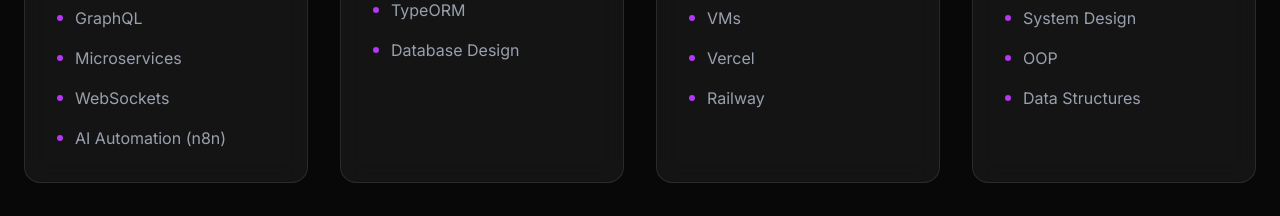
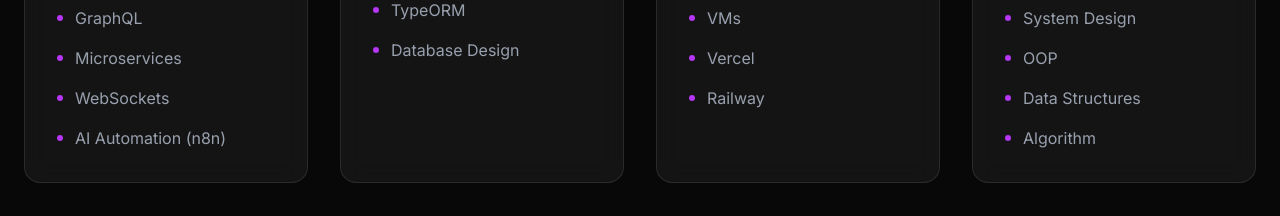
Before and after one commit to mohie-dev/my-profile, a Next.js app: page / in a window 1280 px wide. Shown: the part 3260-3476 px from the top of the page. Built offline with nearby package versions, Linux system fonts and the light colour scheme.

Commit message:
update: skills section

```diff
--- a/src/components/About.tsx
+++ b/src/components/About.tsx
@@ -101,7 +101,7 @@
 
               <h3 className="text-2xl font-bold text-white mb-4 tracking-tight">Discipline Off-Screen</h3>
               <p className="text-gray-400 text-lg leading-relaxed mb-6">
-                Beyond the screen, I am a <span className="text-white font-medium">high-level Judo player</span> and dedicated bodybuilder. These aren&apos;t just hobbies; they are the foundation of my engineering mindset.
+                Beyond the screen, I am a <span className="text-white font-medium">high-level Judo player </span> and dedicated bodybuilder. These aren&apos;t just hobbies; they are the foundation of my engineering mindset.
               </p>
               <div className="flex flex-wrap gap-3">
                 <span className="px-3 py-1 rounded-lg bg-white/5 border border-white/10 text-[10px] uppercase tracking-wider text-gray-300">Competitive Judo</span>
--- a/src/components/Skills.tsx
+++ b/src/components/Skills.tsx
@@ -22,7 +22,7 @@
   {
     category: "Languages & Core",
     icon: <Code className="w-6 h-6" />,
-    items: ["TypeScript", "JavaScript", "C++", "Python","System Design", "OOP", "Data Structures"],
+    items: ["TypeScript", "JavaScript", "C++", "Python","System Design", "OOP", "Data Structures", "Algorithm"],
   },
 ];
 
```
